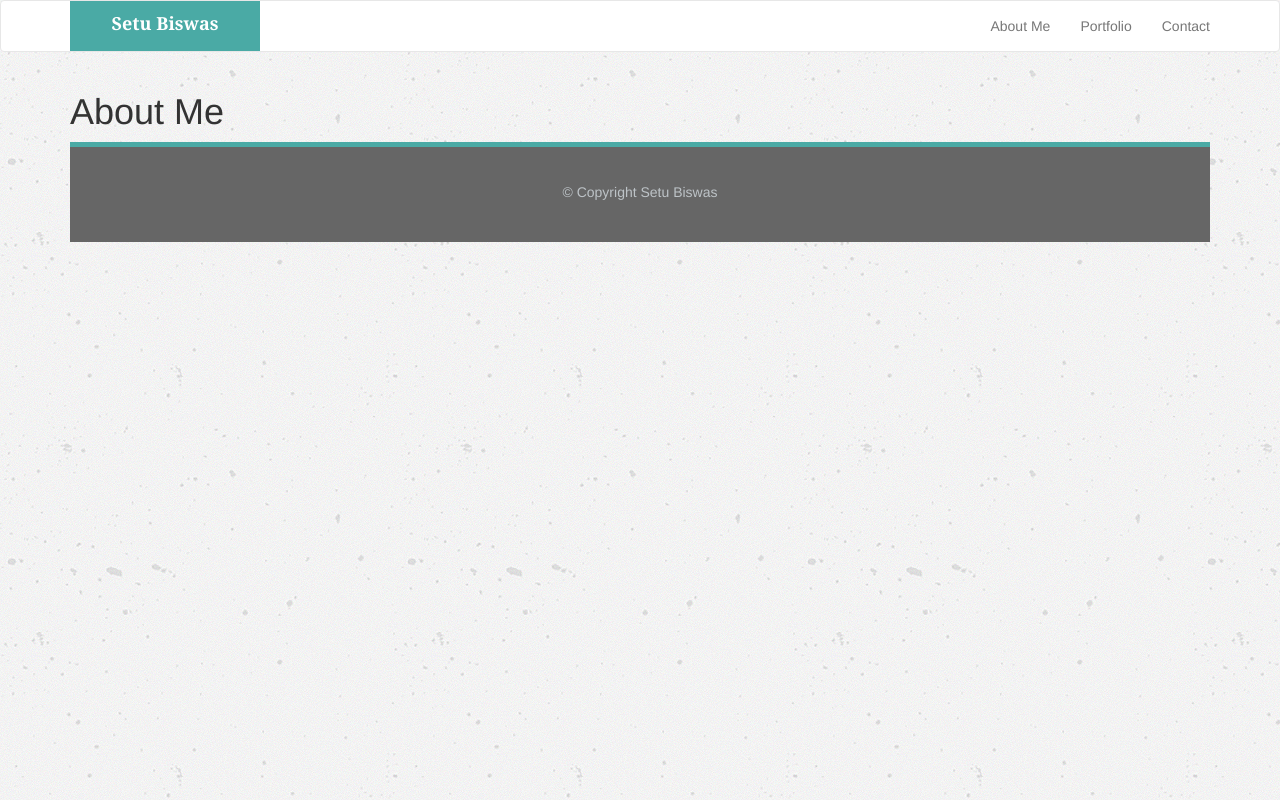
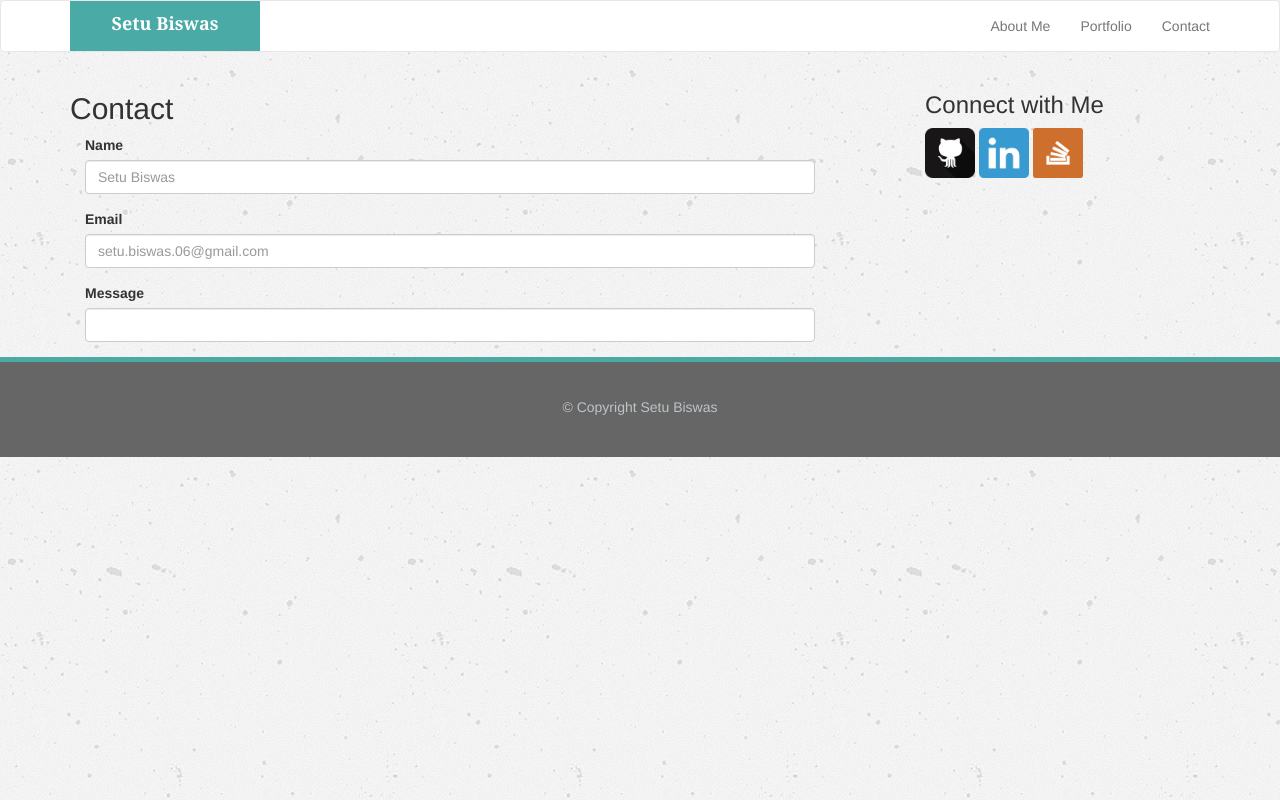
Before and after one commit to sbiswas2/Bootstrap-Portfolio, a plain HTML site: page contact.html in a window 1280 px wide. Drawn offline with nearby package versions, Linux system fonts and the light colour scheme.

Commit message:
changes to contact.html

```diff
--- a/contact.html
+++ b/contact.html
@@ -6,6 +6,7 @@
 	<link rel="stylesheet" href="https://maxcdn.bootstrapcdn.com/bootstrap/3.3.6/css/bootstrap.min.css">
   <link rel="stylesheet" type="text/css" href="assets/css/style.css">
 </head>
+
 <body>
 
   	<nav class="navbar navbar-default">
@@ -23,15 +24,47 @@
     </nav>
 
 	<div class="container">
-    <div class="row">
+          <!-- Main content area -->
+          <div class="main-bio col-md-8">
+              <!-- 1st row for Title and 2nd row for Form -->
+              <div class="row">
+                  <h2>Contact</h2>
+              </div>
+              <!-- Form -->
+              <form>
+                  <div class="form-group">
+                      <label for="exampleInputName2">Name</label>
+                      <input type="text" class="form-control" id="exampleInputEmail2" placeholder="Setu Biswas">
+                  </div>
+                  <div class="form-group">
+                      <label for="exampleInputEmail2">Email</label>
+                      <input type="email" class="form-control" id="exampleInputEmail2" placeholder="setu.biswas.06@gmail.com">
+                  </div>
+                  <div class="form-group">
+                      <label for="exampleInputMessage1">Message</label>
+                      <input type="text" class="form-control" id="exampleInputMessage1">
+                  </div>
+              </form>
+          </div>
 
-      <h1 class="col-md-9">About Me</h1>
+          <!-- Side content area -->
+          <div class="sidebar col-md-3">
+              <!-- 1st row for Title -->
+              <div class="row">
+                <h3>Connect with Me</h3>
+              </div>
 
+              <!-- 2nd row for Pictures -->
+              <div class="row">
+                  <a href="https://github.com/sbiswas2" target="_blank"><img src="assets/images/github.png" alt="github" id="social-image";></a>
 
-      <div class="col-md-3">
+                  <a href="https://linkedin.com/in/setu-biswas-mba" target="_blank"><img src="assets/images/linkedin.png" alt="linkedin" id="social-image";></a>
 
-      </div>
-    </div>
+                  <a href="https://stackoverflow.com/users/8195477/s-biswas" target="_blank"><img src="assets/images/stackoverflow.png" alt="stackoverflow" id="social-image"></a>
+              </div>
+          </div>
+
+  </div>
 
 </body>
   <footer class="col-md-12">
```
